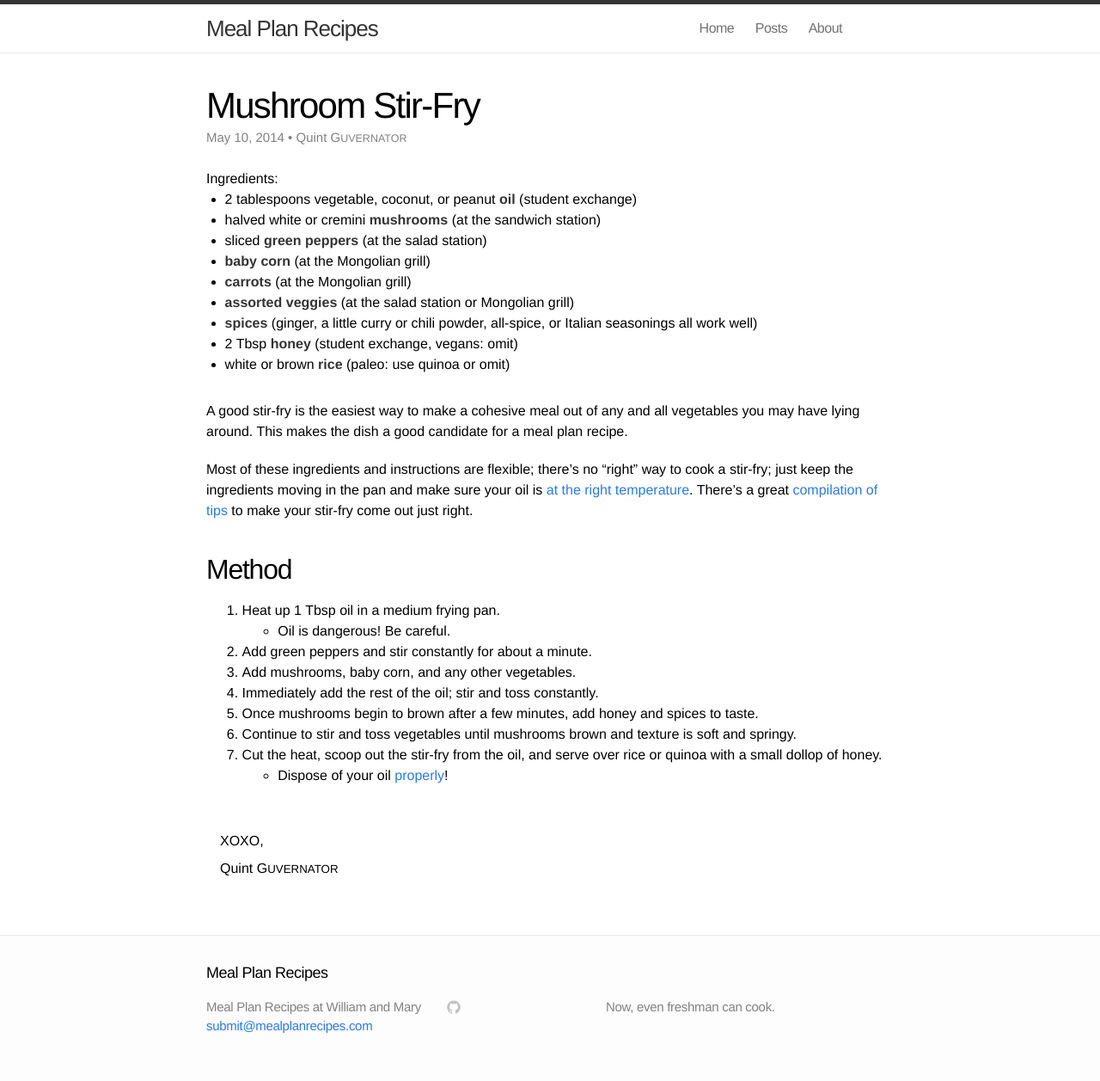
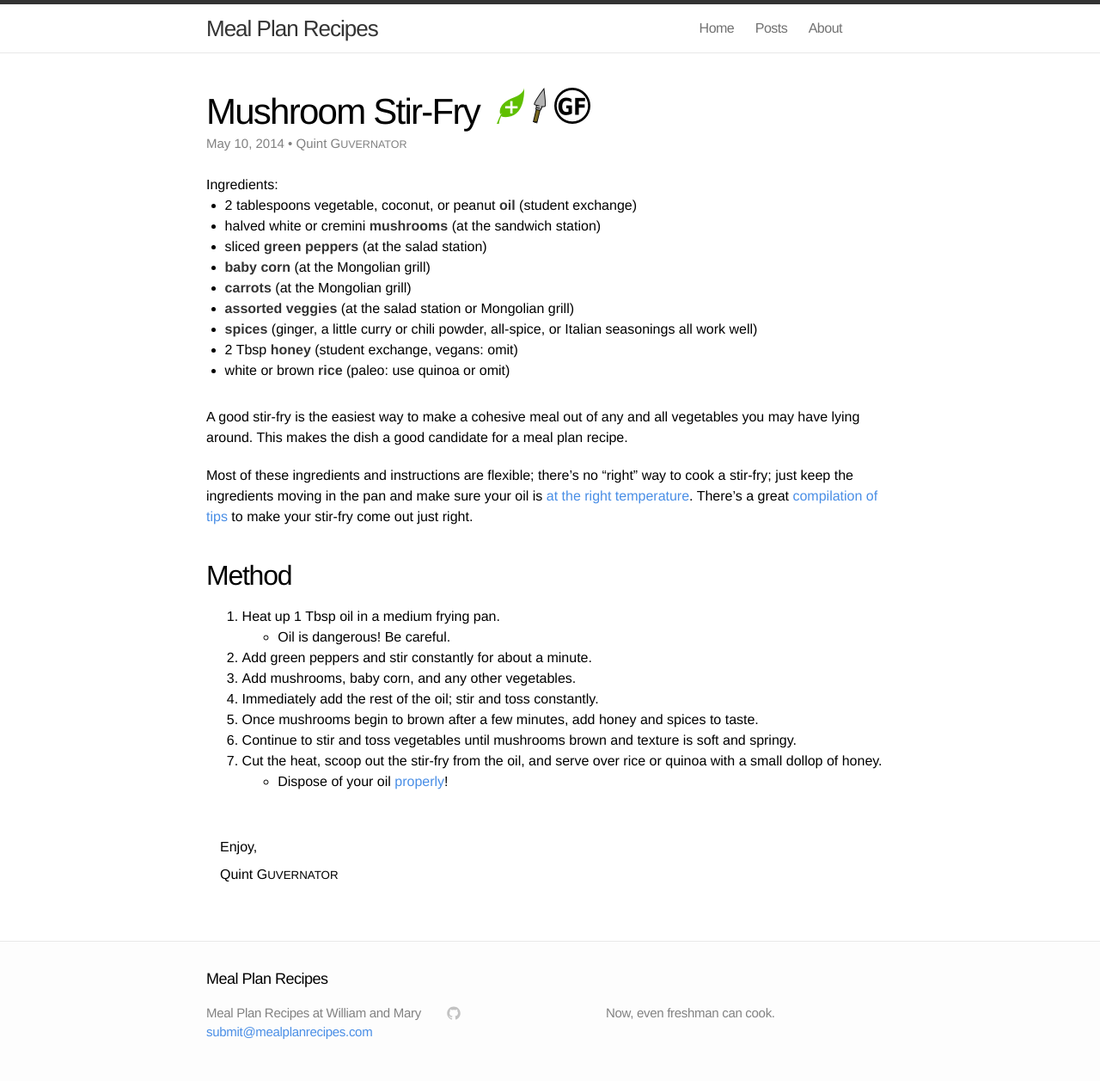
Before and after one commit to qguv/mealplanrecipes, a Jekyll site: the page built from _posts/2014-05-10-mushroom-stir-fry.md, in a window 1280 px wide. Shown: the whole page at 86% size. Built offline with Jekyll 4.4.1, drawn with Linux system fonts in a browser that asks for light colours.

Commit message:
add diet icons

```diff
--- a/_layouts/recipe.html
+++ b/_layouts/recipe.html
@@ -4,7 +4,23 @@ layout: default
 <div class="post">
 
   <header class="post-header">
-    <h1>{{ page.title }}</h1>
+  <h1>{{ page.title }}
+    <div class="diets">
+      {% if page.tags contains 'vegan' %}
+      <img src="/img/diets/vegan.png" height=42 alt="vegan and vegetarian dish"/>
+      {% elsif page.tags contains 'vegetarian' or page.tags contains 'veg' %}
+      <img src="/img/diets/vegetarian.png" height=42 alt="vegetarian dish"/>
+      {% endif %}
+      {% if page.tags contains 'paleo' and page.tags contains 'meat' %}
+      <img src="/img/diets/very-paleo.png" height=42 alt="meaty paleo dish"/>
+      {% elsif page.tags contains 'paleo' %}
+      <img src="/img/diets/paleo-ok.png" height=42 alt="paleo-compliant dish"/>
+      {% endif %}
+      {% if page.tags contains 'gluten-free' or page.tags contains 'gf' %}
+      <img src="/img/diets/gluten-free.png" height=42 alt="gluten-free dish"/>
+      {% endif %}
+    </div>
+  </h1>
     <p class="meta">{{ page.date | date: "%b %-d, %Y" }}{% if page.author %} • {{ page.author }}{% endif %}{% if page.meta %} • {{ page.meta }}{% endif %}</p>
     {% if page.ingredients %}
     <div class="ingredients-listing">
@@ -48,7 +64,7 @@ layout: default
     {% if page.signature %}
     {{ page.signature }},
     {% else %}
-    XOXO,
+    Enjoy,
     {% endif %}
     <br />
     {{ page.author }}
--- a/css/main.css
+++ b/css/main.css
@@ -18,7 +18,7 @@ body {
 
 h1, h2, h3, h4, h5, h6 { font-size: 100%; font-weight: 400; }
 
-a         { color: #2a7ae2; text-decoration: none; }
+a         { color: #498ee6; text-decoration: none; }
 a:hover   { color: #000; text-decoration: underline; }
 a:visited { color: #205caa; }
 
--- a/css/recipe.css
+++ b/css/recipe.css
@@ -14,3 +14,8 @@ p.signature {
   margin-left: 1em;
   line-height: 200%;
 }
+
+div.diets {
+  display: inline-block;
+  margin-left: 0.25em;
+}
```
Also changed, not shown: img/diets/gluten-free.png (added), img/diets/paleo-ok.png (added), img/diets/vegan.png (added), img/diets/vegetarian.png (added), img/diets/very-paleo.png (added).
